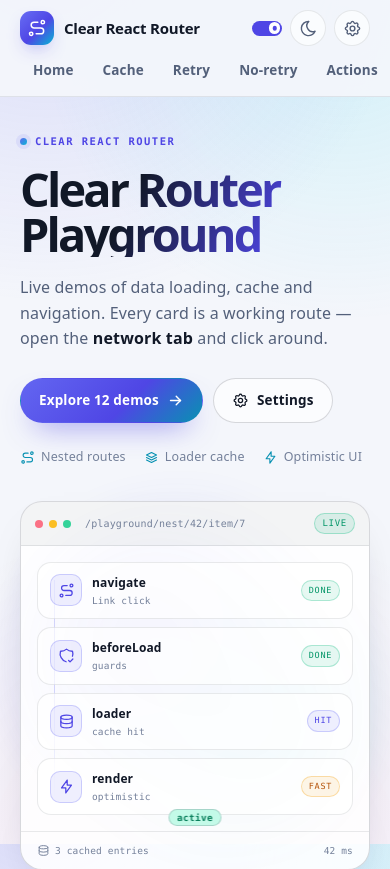
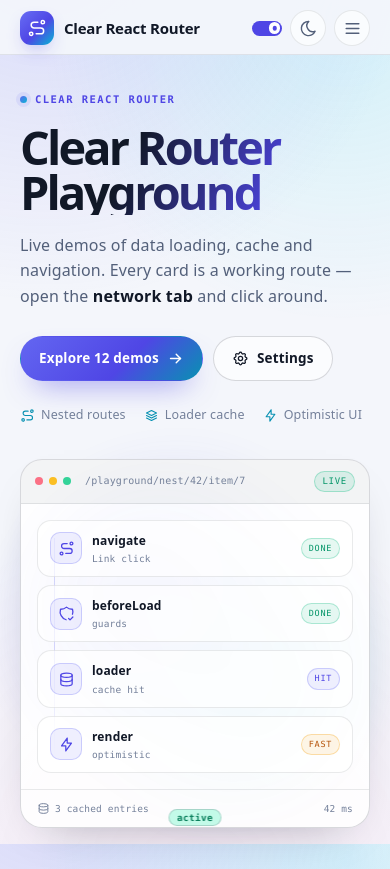
Before and after one commit to AndrewBubnov/clear-react-router, a React (Vite) app: page / in a window 390 px wide. Shown: the top 869 px of the page. Built offline with nearby package versions, Linux system fonts and the light colour scheme.

Commit message:
UI bug fixes

```diff
--- a/src/playground/PlaygroundHome.tsx
+++ b/src/playground/PlaygroundHome.tsx
@@ -135,7 +135,18 @@ export const PlaygroundHome = () => (
 					<strong>network tab</strong> and click around.
 				</p>
 				<div className="pg-hero__actions">
-					<a className="pg-button pg-button--primary" href="#demos">
+					<a
+						className="pg-button pg-button--primary"
+						href="#demos"
+						onClick={event => {
+							event.preventDefault();
+							document.getElementById('demos')?.scrollIntoView({
+								behavior: window.matchMedia('(prefers-reduced-motion: reduce)').matches
+									? 'auto'
+									: 'smooth',
+							});
+						}}
+					>
 						Explore 12 demos
 						<IconArrowRight size={17} stroke={2} aria-hidden="true" />
 					</a>
--- a/src/playground/PlaygroundNav.tsx
+++ b/src/playground/PlaygroundNav.tsx
@@ -1,14 +1,29 @@
-import type { ReactNode } from 'react';
+import { useState, type ReactNode } from 'react';
 import { ActionIcon, Switch, Tooltip, useComputedColorScheme, useMantineColorScheme } from '@mantine/core';
-import { IconMoon, IconRoute, IconSettings, IconSun } from '@tabler/icons-react';
+import { IconMenu2, IconMoon, IconRoute, IconSettings, IconSun, IconX } from '@tabler/icons-react';
 import { Link } from '../clear-router';
 import { usePlaygroundSettings } from './usePlaygroundSettings';
 import { NAV_LINK_AS } from './NavLinkAs';
 
-const NavLink = ({ to, exact, children }: { to: string; exact?: boolean; children: ReactNode }) => {
+const NavLink = ({
+	to,
+	exact,
+	children,
+	className = '',
+}: {
+	to: string;
+	exact?: boolean;
+	children: ReactNode;
+	className?: string;
+}) => {
 	const { navLinkAs } = usePlaygroundSettings();
 	return (
-		<Link to={to} exact={exact} as={NAV_LINK_AS[navLinkAs]} className="pg-nav-link">
+		<Link
+			to={to}
+			exact={exact}
+			as={NAV_LINK_AS[navLinkAs]}
+			className={`pg-nav-link${className ? ` ${className}` : ''}`}
+		>
 			{children}
 		</Link>
 	);
@@ -37,6 +52,8 @@ const ThemeToggle = () => {
 
 export const PlaygroundNav = () => {
 	const { showCacheVisualizer, setShowCacheVisualizer } = usePlaygroundSettings();
+	const [menuOpen, setMenuOpen] = useState(false);
+	const menuLabel = menuOpen ? 'Close navigation menu' : 'Open navigation menu';
 	return (
 		<header className="pg-header">
 			<div className="pg-brand-wrap">
@@ -69,9 +86,29 @@ export const PlaygroundNav = () => {
 					<Link to="/playground/settings" aria-label="Settings" className="pg-gear-link pg-icon-button">
 						<IconSettings size={19} stroke={1.8} aria-hidden="true" />
 					</Link>
+					<ActionIcon
+						className="pg-menu-toggle pg-icon-button"
+						variant="default"
+						size="lg"
+						radius="xl"
+						onClick={() => setMenuOpen(open => !open)}
+						aria-label={menuLabel}
+						aria-expanded={menuOpen}
+						aria-controls="pg-nav"
+					>
+						{menuOpen ? <IconX size={19} stroke={1.8} /> : <IconMenu2 size={19} stroke={1.8} />}
+					</ActionIcon>
 				</div>
 			</div>
-			<nav className="pg-nav" aria-label="Playground">
+			<div className="pg-nav-row">
+				<nav
+					id="pg-nav"
+					className={`pg-nav${menuOpen ? ' is-open' : ''}`}
+					aria-label="Playground"
+					onClick={event => {
+						if ((event.target as HTMLElement).closest('a')) setMenuOpen(false);
+					}}
+				>
 					<NavLink to="/playground" exact>
 						Home
 					</NavLink>
@@ -88,7 +125,11 @@ export const PlaygroundNav = () => {
 					<NavLink to="/playground/live">Live</NavLink>
 					<NavLink to="/playground/scroll">Scroll</NavLink>
 					<NavLink to="/playground/search">Search</NavLink>
+					<NavLink to="/playground/settings" className="pg-nav-settings">
+						Settings
+					</NavLink>
 				</nav>
+			</div>
 		</header>
 	);
 };
--- a/src/playground/playground.css
+++ b/src/playground/playground.css
@@ -22,7 +22,7 @@
 }
 
 .pg-brand-wrap,
-.pg-nav {
+.pg-nav-row {
 	width: min(100%, calc(var(--content-width) + var(--page-gutter) * 2));
 	margin-inline: auto;
 }
@@ -107,6 +107,11 @@
 		border-color 0.2s ease;
 }
 
+.pg-nav-row {
+	position: relative;
+	min-height: 44px;
+}
+
 .pg-nav {
 	display: flex;
 	align-items: center;
@@ -115,6 +120,11 @@
 	overflow-x: auto;
 	overscroll-behavior-x: contain;
 	scrollbar-width: none;
+}
+
+.pg-menu-toggle,
+.pg-nav-settings {
+	display: none;
 }
 
 .pg-nav::-webkit-scrollbar {
@@ -671,6 +681,10 @@
 	color: #fff;
 }
 
+.pg-wrap a.pg-button--primary:hover {
+	color: #fff;
+}
+
 .pg-wrap a.pg-button--ghost {
 	border-color: var(--border-strong);
 	background: var(--surface);
@@ -1094,6 +1108,57 @@ h1 {
 	transition: transform 0.25s ease;
 }
 
+/* 14 nav links need about 1140px; collapse earlier so they never clip. */
+@media (max-width: 1160px) {
+	:root {
+		--header-h: 60px;
+	}
+
+	.pg-gear-link {
+		display: none;
+	}
+
+	.pg-menu-toggle {
+		display: grid;
+	}
+
+	.pg-nav {
+		display: none;
+	}
+
+	.pg-nav-row {
+		min-height: 0;
+	}
+
+	.pg-nav.is-open {
+		position: absolute;
+		top: 100%;
+		right: 0;
+		left: 0;
+		display: grid;
+		grid-template-columns: repeat(auto-fit, minmax(150px, 1fr));
+		gap: 4px;
+		max-height: calc(100svh - var(--header-h));
+		padding: 12px var(--page-gutter) 16px;
+		overflow-x: hidden;
+		overflow-y: auto;
+		overscroll-behavior: contain;
+		background: var(--bg);
+		border-bottom: 1px solid var(--border);
+		border-radius: 0 0 18px 18px;
+		box-shadow: var(--shadow);
+	}
+
+	.pg-nav.is-open .pg-nav-link {
+		text-align: left;
+	}
+
+	.pg-nav.is-open .pg-nav-settings {
+		display: block;
+		grid-column: 1 / -1;
+	}
+}
+
 @media (max-width: 980px) {
 	.pg-hero {
 		grid-template-columns: minmax(0, 1fr);
@@ -1149,6 +1214,12 @@ h1 {
 	}
 }
 
+@media (max-width: 370px) {
+	.pg-brand-copy {
+		display: none;
+	}
+}
+
 @media (prefers-reduced-motion: reduce) {
 	.pg-app,
 	.pg-card-link,
```
Also changed, not shown: 1 other file (tests, documents, lock files or other folders). Lines whose indentation alone changed are shown as unchanged.
